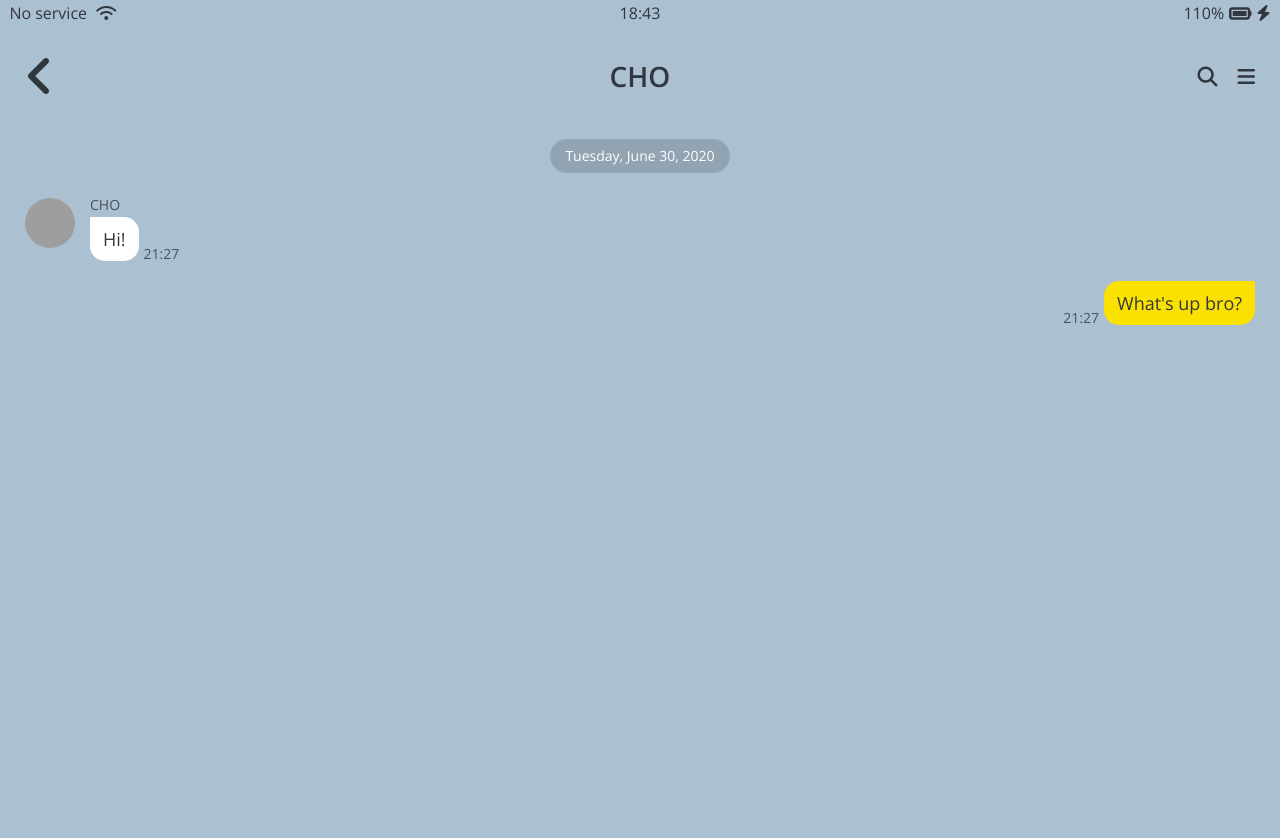
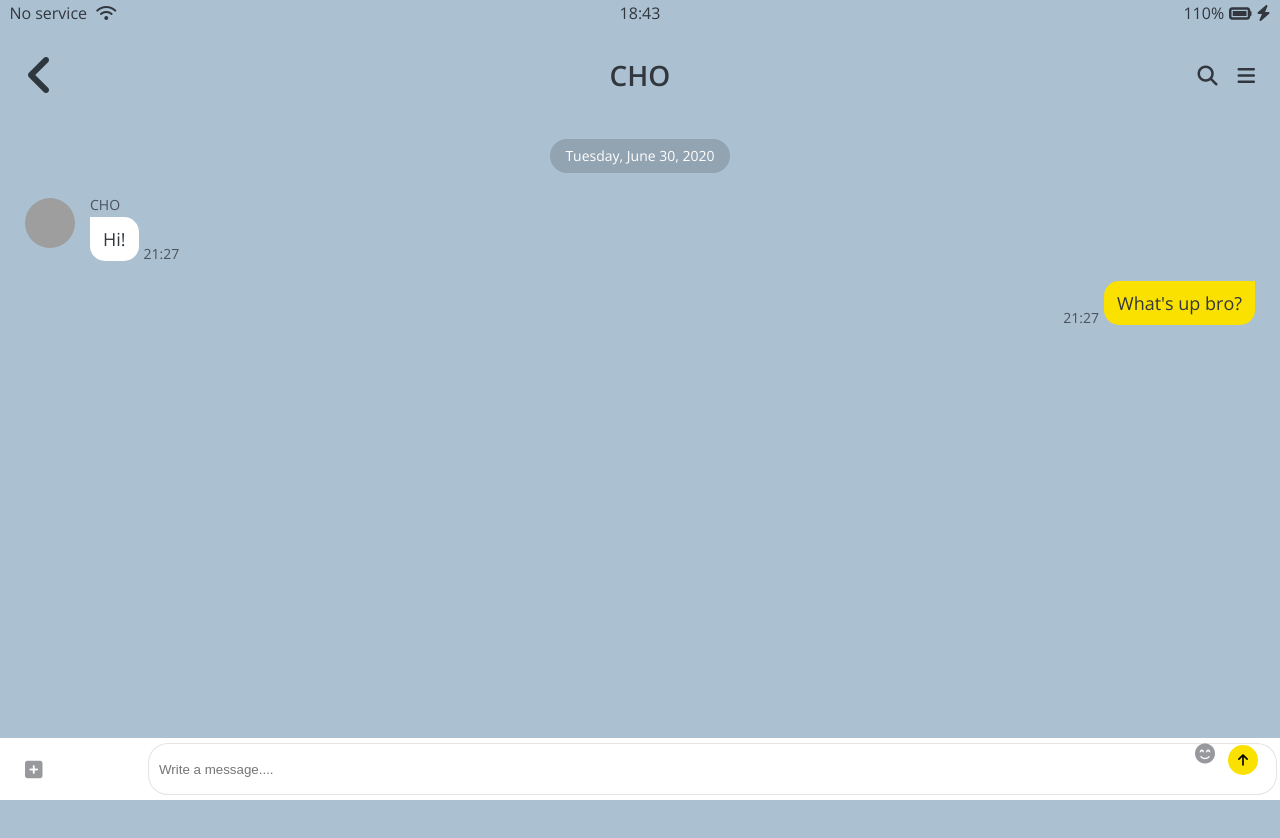
Before and after one commit to hwacho9/kokoa-clone, a plain HTML site: page 2023Clone/chat.html in a window 1280 px wide. Shown: the top 838 px of the page. Drawn offline with nearby package versions, Linux system fonts and the light colour scheme; grey boxes are pictures that could not be loaded.

Commit message:
message input

```diff
--- a/2023Clone/chat.html
+++ b/2023Clone/chat.html
@@ -64,6 +64,19 @@
             </div>
         </main>
 
+        <form action="" class="reply">
+            <div class="reply__column">
+                <i class="fas fa-plus-square fa-lg"></i>
+            </div>
+            <div class="reply__column">
+                <input type="text" placeholder="Write a message...." name="" id="" />
+                <i class="fas fa-smile-beam fa-lg"></i>
+                <button>
+                    <i class="fas fa-arrow-up"></i>
+                </button>
+            </div>
+        </form>
+
         <script src="https://kit.fontawesome.com/a97beae15e.js" crossorigin="anonymous"></script>
     </body>
 </html>
--- a/2023Clone/css/components/alt-screen-header.css
+++ b/2023Clone/css/components/alt-screen-header.css
@@ -5,7 +5,7 @@
     align-items: center;
     justify-content: center;
     position: sticky;
-    top: 27px;
+    top: 26px;
 }
 
 .alt-header__column {
--- a/2023Clone/css/screens/chat.css
+++ b/2023Clone/css/screens/chat.css
@@ -72,3 +72,62 @@
 .message-row--own .message__info {
     flex-direction: row-reverse;
 }
+
+.reply {
+    position: fixed;
+    bottom: 0;
+    width: 100%;
+    background-color: white;
+    display: flex;
+    justify-content: space-between;
+    padding: 5px 25px;
+    align-items: center;
+    box-sizing: border-box;
+}
+
+.reply .reply__column:first-child {
+    width: 10%;
+}
+
+.reply .reply__column:last-child {
+    width: 90%;
+    position: relative;
+}
+.reply i {
+    opacity: 0.5;
+}
+.reply input {
+    padding: 10px;
+    height: 30px;
+    width: 100%;
+    border: var(--main-border);
+    border-radius: 20px;
+}
+
+.reply__column:last-child > i,
+.reply__column:last-child button {
+    position: absolute;
+    right: -3px;
+    top: 2px;
+}
+
+.reply__column:last-child > i {
+    top: 10px;
+    right: 40px;
+}
+
+.reply__column button {
+    background-color: var(--yellow);
+    border: none;
+    width: 30px;
+    height: 30px;
+    border-radius: 50%;
+}
+
+.reply__column button i {
+    opacity: 1;
+}
+.reply__column button:focus,
+.reply__column button:active {
+    outline: none;
+}
```
